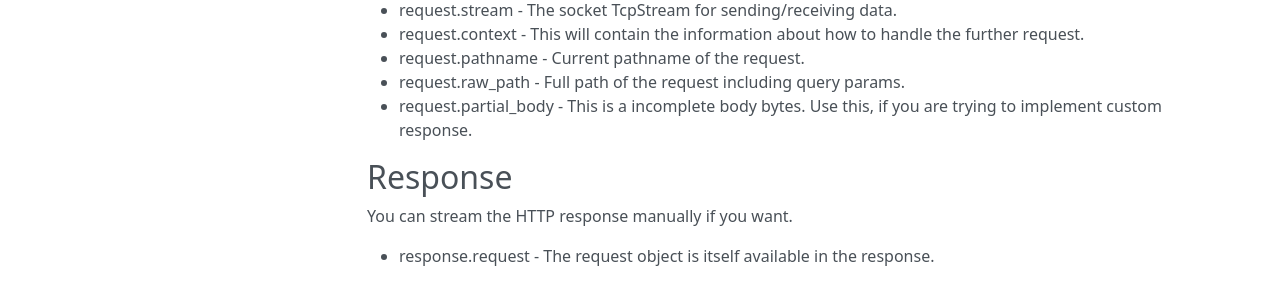
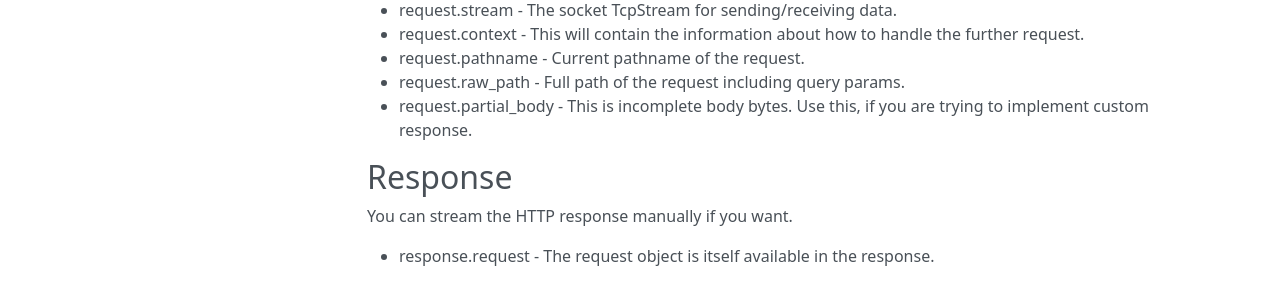
Before and after one commit to tejmagar/rusty-web, an MkDocs documentation site: the page built from docs/advanced/README.md, in a window 1280 px wide. Shown: the part 335-623 px from the top of the page. Built offline with MkDocs 1.6.1, drawn with Linux system fonts in a browser that asks for light colours; nearby versions of some CDN libraries.

Commit message:
updated docs

```diff
--- a/docs/advanced/README.md
+++ b/docs/advanced/README.md
@@ -13,7 +13,7 @@ You can access the common variables from request struct.
 * request.context - This will contain the information about how to handle the further request.
 * request.pathname - Current pathname of the request.
 * request.raw_path - Full path of the request including query params.
-* request.partial_body - This is a incomplete body bytes. Use this, if you are trying to implement custom response.
+* request.partial_body - This is incomplete body bytes. Use this, if you are trying to implement custom response.
 
 ## Response
 
```
